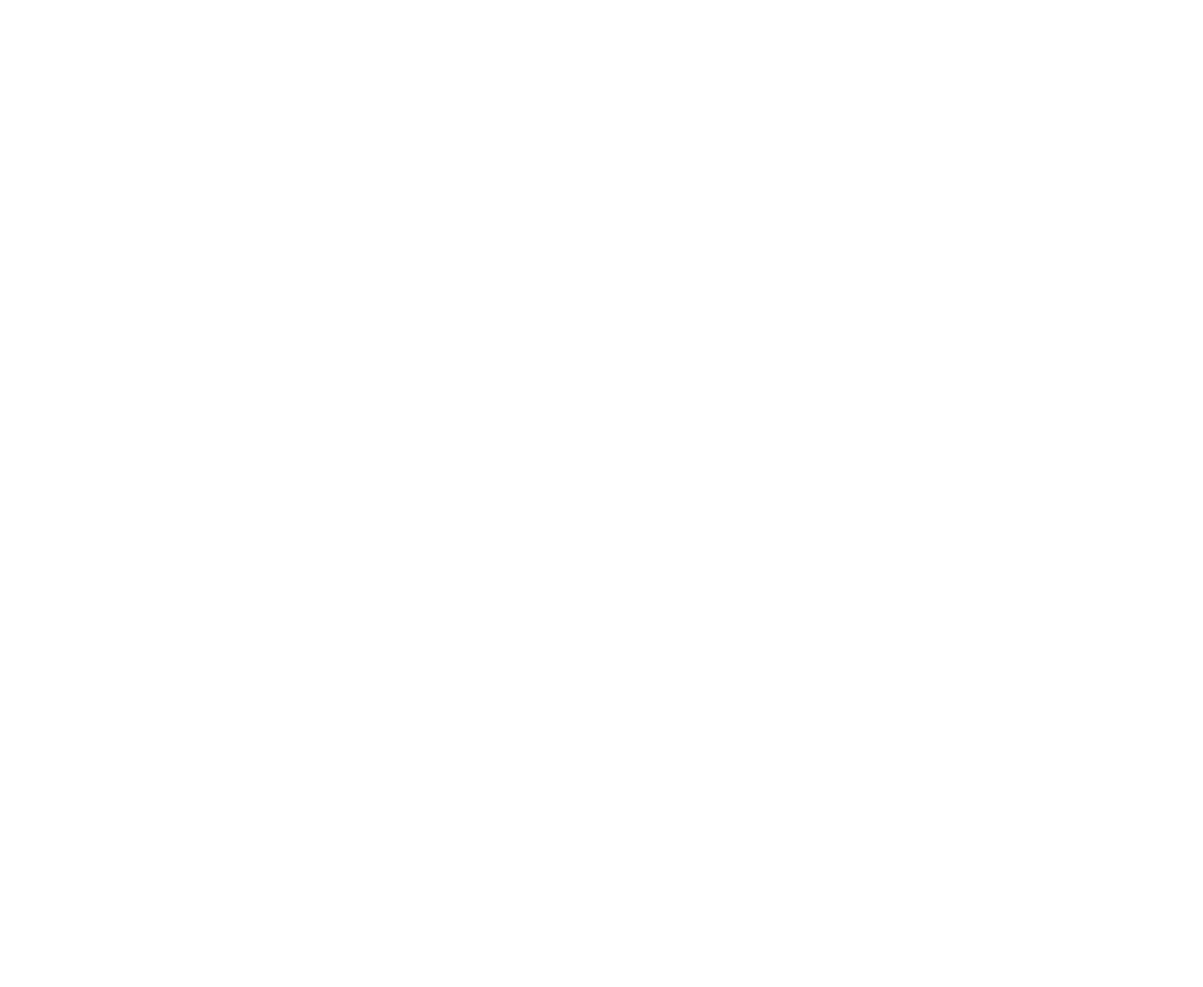
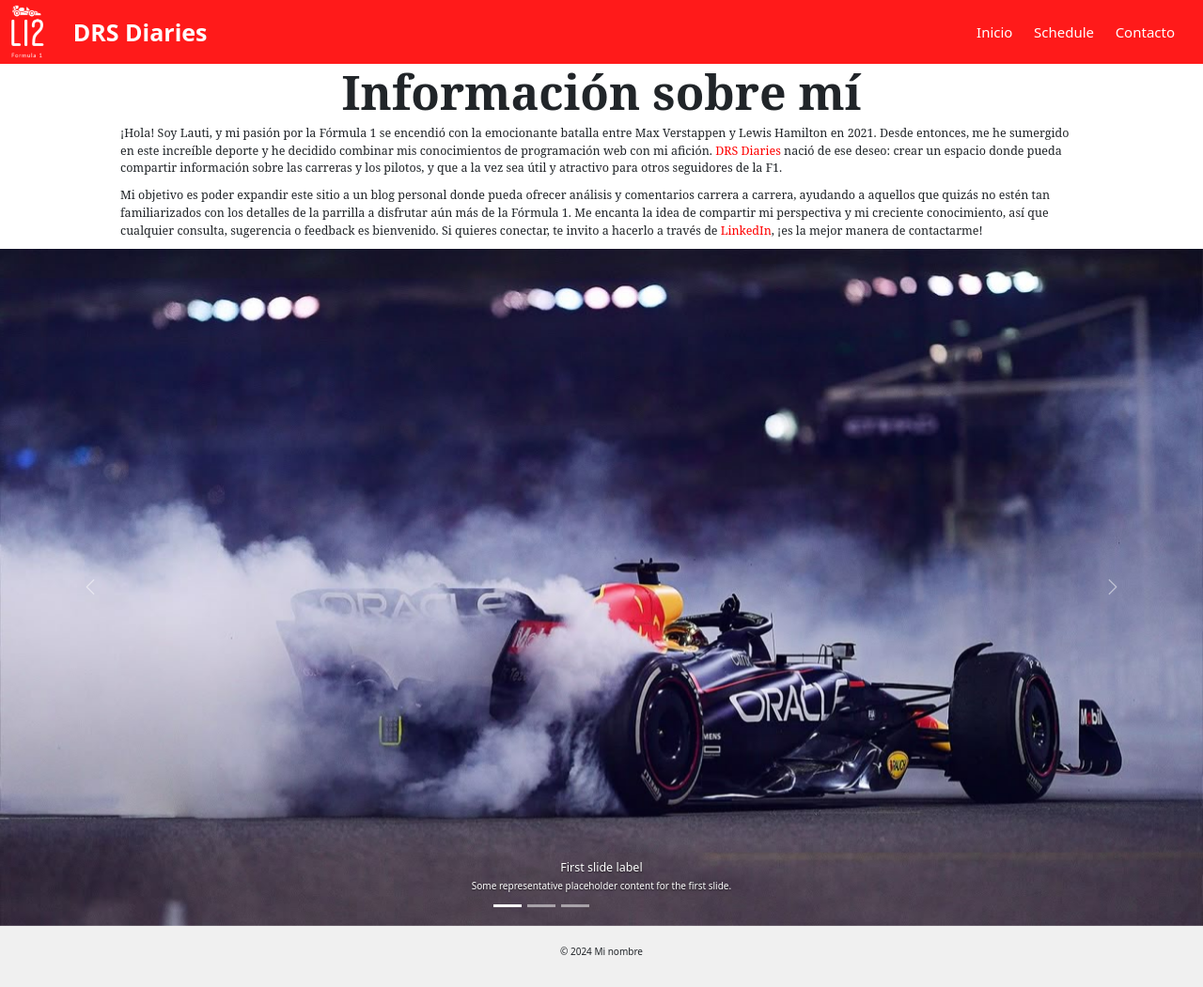
Before and after one commit to Lauty2005/Formula-1, a website: page pages/contacto.html in a window 1280 px wide. Shown: the whole page at 94% size. Before the commit the page ends 800 px from the top, so only its background shows below. Drawn offline with nearby package versions, Linux system fonts and the light colour scheme.

Commit message:
Upload page 'Contacto'

```diff
--- a/pages/contacto.html
+++ b/pages/contacto.html
@@ -0,0 +1,118 @@
+<!DOCTYPE html>
+<html lang="es">
+
+<head>
+    <meta charset="UTF-8">
+    <meta name="viewport" content="width=device-width, initial-scale=1.0">
+    <title>Contacto</title>
+    <link rel="stylesheet" href="../css/style.css">
+    <link rel="stylesheet" href="https://maxcdn.bootstrapcdn.com/bootstrap/3.3.7/css/bootstrap.min.css">
+    <script src="https://ajax.googleapis.com/ajax/libs/jquery/3.1.1/jquery.min.js"></script>
+    <script src="https://maxcdn.bootstrapcdn.com/bootstrap/3.3.7/js/bootstrap.min.js"></script>
+    <link href="https://cdn.jsdelivr.net/npm/bootstrap@5.3.5/dist/css/bootstrap.min.css" rel="stylesheet"
+        integrity="sha384-SgOJa3DmI69IUzQ2PVdRZhwQ+dy64/BUtbMJw1MZ8t5HZApcHrRKUc4W0kG879m7" crossorigin="anonymous">
+    <script src="https://cdn.jsdelivr.net/npm/bootstrap@5.3.5/dist/js/bootstrap.bundle.min.js"
+        integrity="sha384-k6d4wzSIapyDyv1kpU366/PK5hCdSbCRGRCMv+eplOQJWyd1fbcAu9OCUj5zNLiq"
+        crossorigin="anonymous"></script>
+    <link rel="icon" type="image/x-icon" href="../img/Logo2.png">
+</head>
+
+<body>
+    <header>
+        <section>
+            <img src="../img/Logo2.png" id="logoPage" alt="Logo de DRS Diaries">
+            <div class="informacionNav">
+                <h1>DRS Diaries</h1>
+                <nav>
+                    <button id="menuToggle">☰</button>
+                    <ul id="navList">
+                        <li><a href="../index.html">Inicio</a></li>
+                        <li><a href="schedule.html">Schedule</a></li>
+                        <li><a href="#">Contacto</a></li>
+                    </ul>
+                </nav>
+            </div>
+        </section>
+    </header>
+
+    <main>
+        <section class="contact-section">
+            <div class="contact-info">
+
+                <h2>Información sobre mí</h2>
+                <p>
+                    ¡Hola! Soy Lauti, y mi pasión por la Fórmula 1 se encendió con la emocionante batalla entre Max
+                    Verstappen y Lewis Hamilton en 2021.
+                    Desde entonces, me he sumergido en este increíble deporte y he decidido combinar mis conocimientos
+                    de programación web con mi afición.
+                    <a href="../index.html">DRS Diaries</a> nació de ese deseo: crear un espacio donde pueda compartir
+                    información sobre las carreras y los pilotos,
+                    y que a la vez sea útil y atractivo para otros seguidores de la F1.
+                </p>
+                <p>
+                    Mi objetivo es poder expandir este sitio a un blog personal donde pueda ofrecer análisis y
+                    comentarios carrera a carrera,
+                    ayudando a aquellos que quizás no estén tan familiarizados con los detalles de la parrilla a
+                    disfrutar aún más de la Fórmula 1.
+                    Me encanta la idea de compartir mi perspectiva y mi creciente conocimiento, así que cualquier
+                    consulta, sugerencia o feedback es bienvenido.
+                    Si quieres conectar, te invito a hacerlo a través de <a
+                        href="https://www.linkedin.com/in/lautaro-iezzi-006b96258/">LinkedIn</a>, ¡es la mejor manera de
+                    contactarme!
+                </p>
+
+            </div>
+        </section>
+        <section class="images">
+            <div id="carouselExampleCaptions" class="carousel slide">
+                <div class="carousel-indicators">
+                    <button type="button" data-bs-target="#carouselExampleCaptions" data-bs-slide-to="0" class="active"
+                        aria-current="true" aria-label="Slide 1"></button>
+                    <button type="button" data-bs-target="#carouselExampleCaptions" data-bs-slide-to="1"
+                        aria-label="Slide 2"></button>
+                    <button type="button" data-bs-target="#carouselExampleCaptions" data-bs-slide-to="2"
+                        aria-label="Slide 3"></button>
+                </div>
+                <div class="carousel-inner">
+                    <div class="carousel-item active">
+                        <img src="../img/Verstappen.jpg" class="d-block w-100" alt="...">
+                        <div class="carousel-caption d-none d-md-block">
+                            <h5>First slide label</h5>
+                            <p>Some representative placeholder content for the first slide.</p>
+                        </div>
+                    </div>
+                    <div class="carousel-item">
+                        <img src="../img/Max.jpg" class="d-block w-100" alt="...">
+                        <div class="carousel-caption d-none d-md-block">
+                            <h5>Second slide label</h5>
+                            <p>Some representative placeholder content for the second slide.</p>
+                        </div>
+                    </div>
+                    <div class="carousel-item">
+                        <img src="../img/Ferrari.jpg" class="d-block w-100" alt="...">
+                        <div class="carousel-caption d-none d-md-block">
+                            <h5>Third slide label</h5>
+                            <p>Some representative placeholder content for the third slide.</p>
+                        </div>
+                    </div>
+                </div>
+                <button class="carousel-control-prev" type="button" data-bs-target="#carouselExampleCaptions"
+                    data-bs-slide="prev">
+                    <span class="carousel-control-prev-icon" aria-hidden="true"></span>
+                    <span class="visually-hidden">Previous</span>
+                </button>
+                <button class="carousel-control-next" type="button" data-bs-target="#carouselExampleCaptions"
+                    data-bs-slide="next">
+                    <span class="carousel-control-next-icon" aria-hidden="true"></span>
+                    <span class="visually-hidden">Next</span>
+                </button>
+            </div>
+        </section>
+    </main>
+    <footer>
+        <p>&copy; 2024 Mi nombre</p>
+    </footer>
+    <script src="../script.js"></script>
+</body>
+
+</html>
--- a/scss/layout/_main.scss
+++ b/scss/layout/_main.scss
@@ -586,6 +586,34 @@
             }
         }
     }
+
+    .contact-section {
+        .contact-info {
+            font-family: "Noto Serif", serif;
+            display: flex;
+            flex-direction: column;
+            align-items: center;
+
+            h2 {
+                font-size: 5rem;
+                font-weight: bold;
+            }
+
+            p {
+                width: 80%;
+                font-size: 1.25rem;
+
+                a {
+                    text-decoration: none;
+                    color: red;
+                }
+            }
+        }
+    }
+
+    .images {
+        height: 25%;
+    }
 }
 
 .race .teams .div2:hover {
```
Also changed, not shown: index.html (+1 -1 lines), css/style.css, img/Ferrari.jpg (added), img/Max.jpg (added), img/Verstappen.jpg (added), 1 other file.
